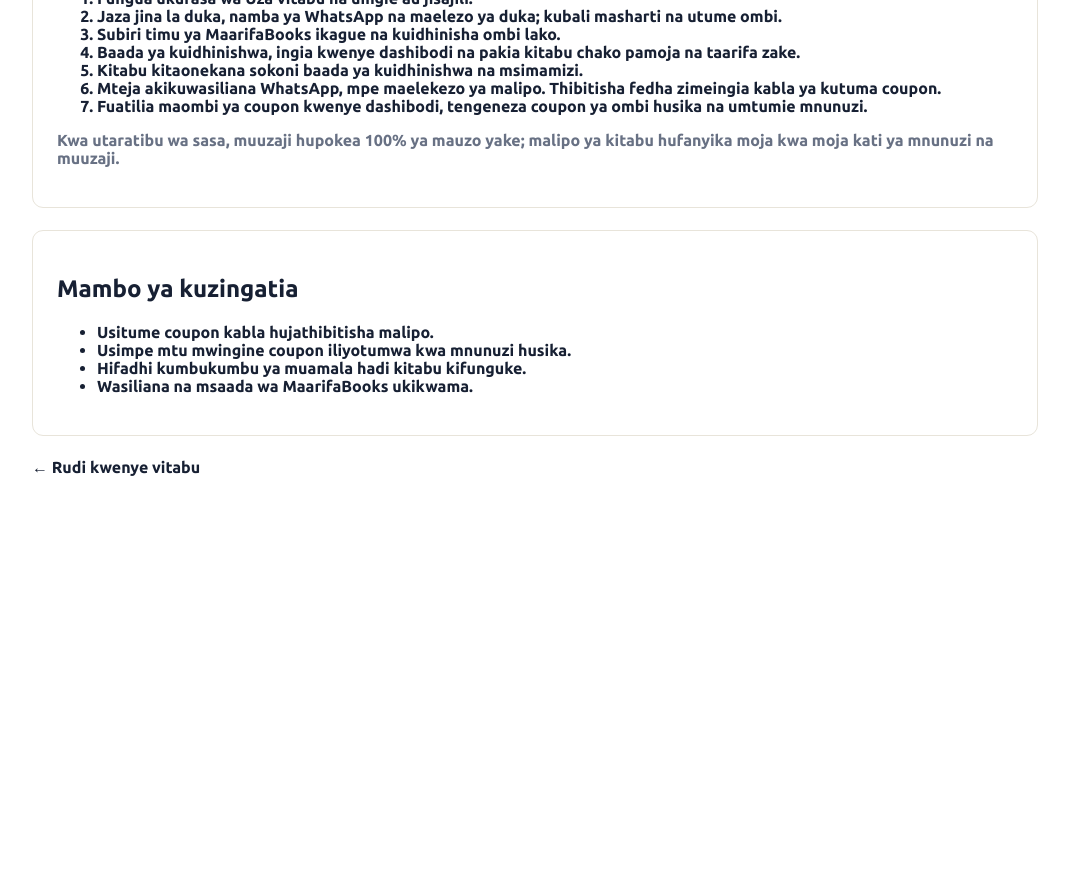
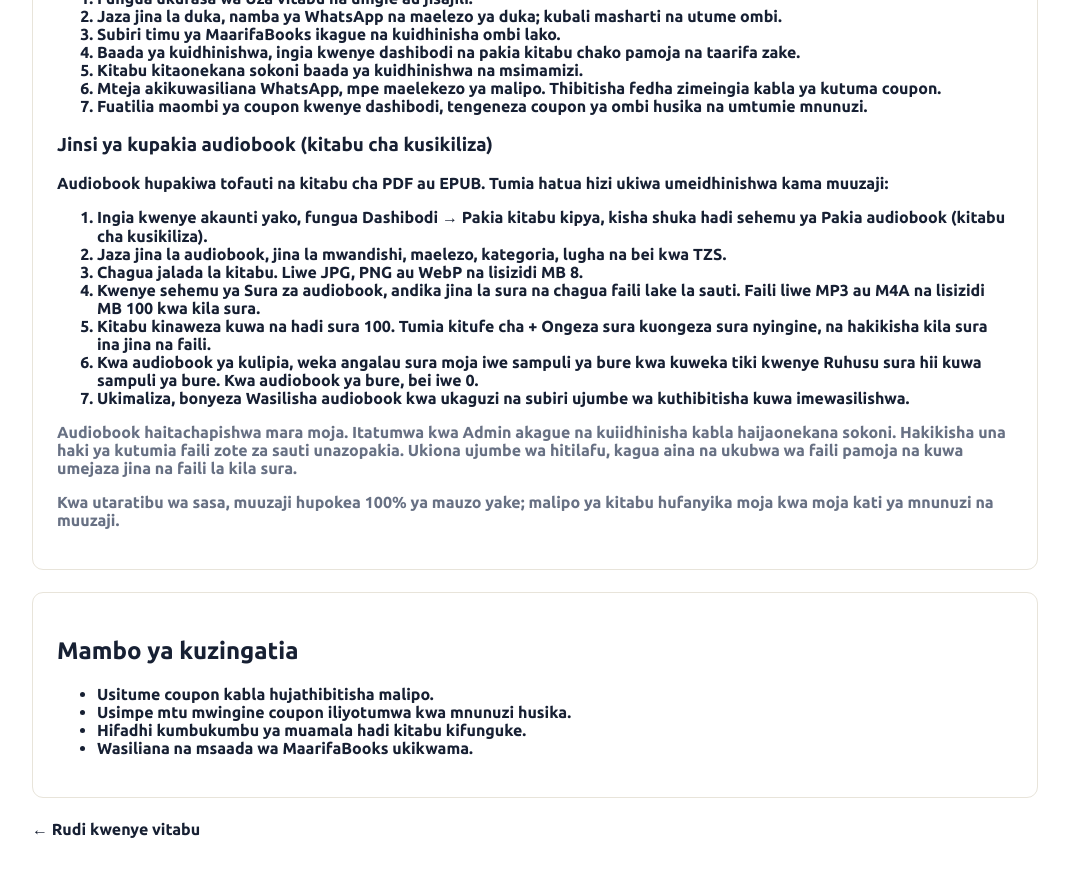
Before and after one commit to baruatata/Maarifa-books, a Next.js app: page /mafunzo in a window 1280 px wide. Shown: the part 900-1776 px from the top of the page, without its empty margins (105-1174 px from the left). Before the commit the page ends 1422 px from the top, so only its background shows below. Built offline with nearby package versions, Linux system fonts and the light colour scheme; no server answers.

Commit message:
Add audiobook upload instructions to seller guide

```diff
--- a/app/mafunzo/page.tsx
+++ b/app/mafunzo/page.tsx
@@ -35,6 +35,18 @@ export default function MafunzoPage() {
           <li>Mteja akikuwasiliana WhatsApp, mpe maelekezo ya malipo. Thibitisha fedha zimeingia kabla ya kutuma coupon.</li>
           <li>Fuatilia maombi ya coupon kwenye dashibodi, tengeneza coupon ya ombi husika na umtumie mnunuzi.</li>
         </ol>
+        <h3>Jinsi ya kupakia audiobook (kitabu cha kusikiliza)</h3>
+        <p>Audiobook hupakiwa tofauti na kitabu cha PDF au EPUB. Tumia hatua hizi ukiwa umeidhinishwa kama muuzaji:</p>
+        <ol>
+          <li>Ingia kwenye akaunti yako, fungua <Link href="/dashboard/kitabu">Dashibodi → Pakia kitabu kipya</Link>, kisha shuka hadi sehemu ya <strong>Pakia audiobook (kitabu cha kusikiliza)</strong>.</li>
+          <li>Jaza jina la audiobook, jina la mwandishi, maelezo, kategoria, lugha na bei kwa TZS.</li>
+          <li>Chagua jalada la kitabu. Liwe JPG, PNG au WebP na lisizidi MB 8.</li>
+          <li>Kwenye sehemu ya <strong>Sura za audiobook</strong>, andika jina la sura na chagua faili lake la sauti. Faili liwe MP3 au M4A na lisizidi MB 100 kwa kila sura.</li>
+          <li>Kitabu kinaweza kuwa na hadi sura 100. Tumia kitufe cha <strong>+ Ongeza sura</strong> kuongeza sura nyingine, na hakikisha kila sura ina jina na faili.</li>
+          <li>Kwa audiobook ya kulipia, weka angalau sura moja iwe sampuli ya bure kwa kuweka tiki kwenye <strong>Ruhusu sura hii kuwa sampuli ya bure</strong>. Kwa audiobook ya bure, bei iwe 0.</li>
+          <li>Ukimaliza, bonyeza <strong>Wasilisha audiobook kwa ukaguzi</strong> na subiri ujumbe wa kuthibitisha kuwa imewasilishwa.</li>
+        </ol>
+        <p className="muted">Audiobook haitachapishwa mara moja. Itatumwa kwa Admin akague na kuiidhinisha kabla haijaonekana sokoni. Hakikisha una haki ya kutumia faili zote za sauti unazopakia. Ukiona ujumbe wa hitilafu, kagua aina na ukubwa wa faili pamoja na kuwa umejaza jina na faili la kila sura.</p>
         <p className="muted">Kwa utaratibu wa sasa, muuzaji hupokea 100% ya mauzo yake; malipo ya kitabu hufanyika moja kwa moja kati ya mnunuzi na muuzaji.</p>
       </section>
 
```
